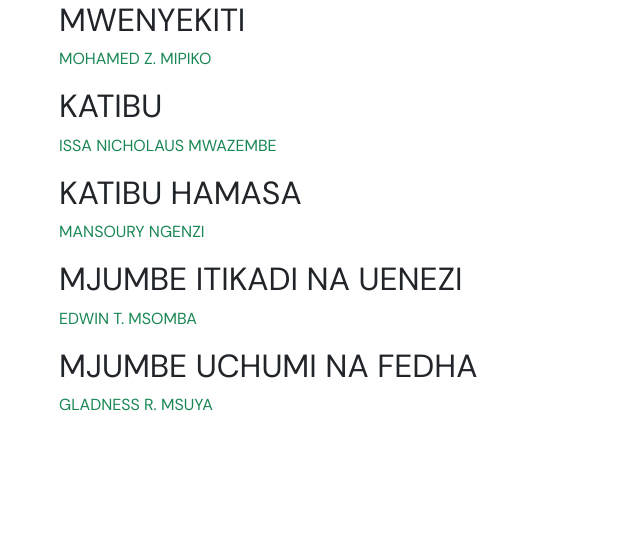
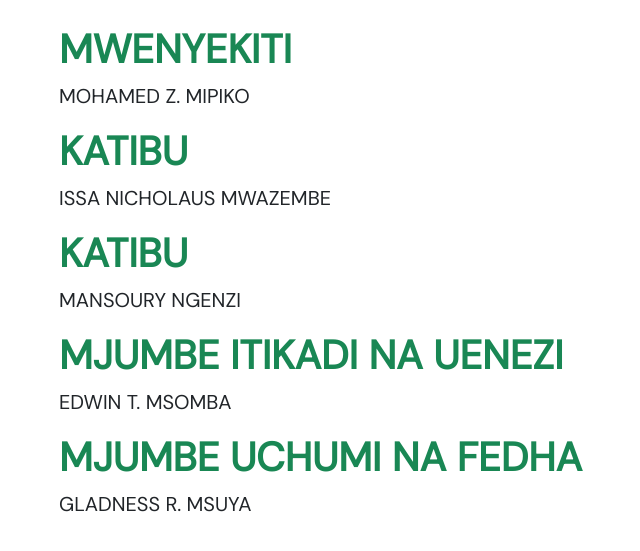
Before and after one commit to lutinwa/uvccm-blog, a Django app: page /blog/uongozi in a window 1280 px wide. Shown: the part 65-616 px from the top of the page, without its empty margins (23-663 px from the left). Run offline with Django 3.2, Linux system fonts and the light colour scheme.

Commit message:
new changes

```diff
--- a/blog/templates/uongozi.html
+++ b/blog/templates/uongozi.html
@@ -2,48 +2,36 @@
 {% block body %}
  <!--Section: Contact v.2-->
  <div class="container">
-     <div class="row">
-        <h1 class="h2">
+    <br>
+    <div>
+        <h1 class="text-success fw-bold">
          MWENYEKITI
      </h1>
-        <p class="text-success">
-            MOHAMED Z. MIPIKO
-        </p>
-
+     <p class="lead">MOHAMED Z. MIPIKO</p>
     </div>
-     <div class="row">
-        <h1 class="h2">
+    <div>
+        <h1 class="text-success fw-bold">
          KATIBU
      </h1>
-        <p class="text-success">
-            ISSA NICHOLAUS MWAZEMBE
-        </p>
-
+     <p class="lead">ISSA NICHOLAUS MWAZEMBE</p>
     </div>
-     <div class="row">
-        <h1 class="h2">
-            KATIBU HAMASA
+    <div>
+        <h1 class="text-success fw-bold">
+         KATIBU
      </h1>
-        <p class="text-success">
-            MANSOURY NGENZI
-        </p>
+     <p class="lead">MANSOURY NGENZI</p>
     </div>
-     <div class="row">
-        <h1 class="h2">
+    <div>
+        <h1 class="text-success fw-bold">
         MJUMBE ITIKADI NA UENEZI
      </h1>
-        <p class="text-success">
-            EDWIN T. MSOMBA
-        </p>
+     <p class="lead">EDWIN T. MSOMBA</p>
     </div>
-     <div class="row">
-        <h1 class="h2">
+    <div>
+        <h1 class="text-success fw-bold">
         MJUMBE UCHUMI NA FEDHA
      </h1>
-        <p class="text-success">
-            GLADNESS R. MSUYA
-        </p>
-
+     <p class="lead">GLADNESS R. MSUYA</p>
     </div>
  </div>
 
```
Also changed, not shown: blog/templates/contact.html (+5 -5 lines). Lines whose indentation alone changed are shown as unchanged.
